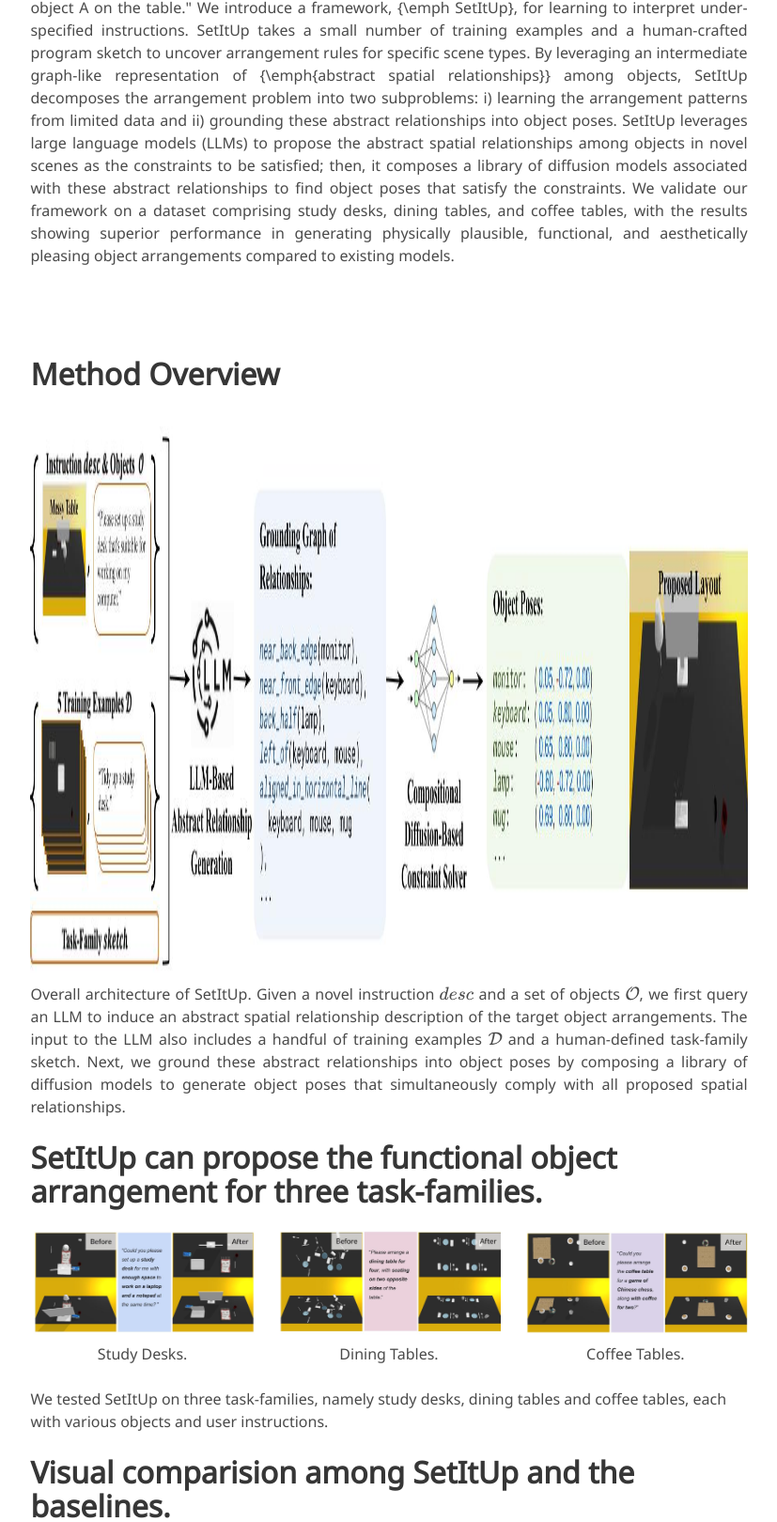
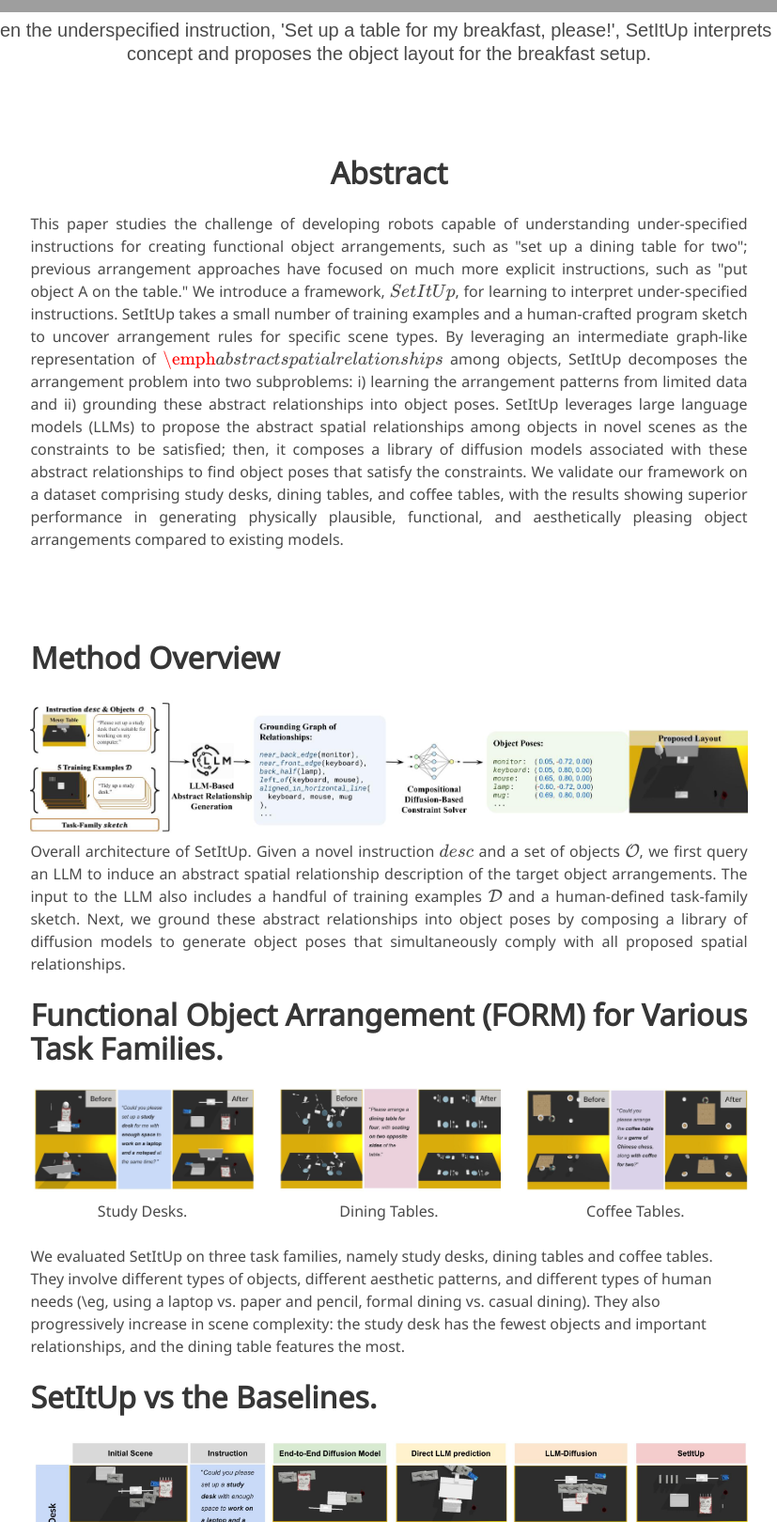
Before and after one commit to setitup-rss/setitup-rss.github.io, a plain HTML site: page index.html in a window 1280 px wide. Shown: the part 1180-2800 px from the top of the page at 94% size, without its empty margins (226-1053 px from the left). Drawn offline with nearby package versions, Linux system fonts and the light colour scheme; grey boxes are pictures that could not be loaded; some icons are missing; a web font is replaced by a local one.

Commit message:
resize images

```diff
--- a/index.html
+++ b/index.html
@@ -83,7 +83,7 @@
               Yilun Du<sup>2</sup>,
             </span>
             <span class="author-block">
-              Tomas Loz\'{a}no-P\'{e}rez<sup>2</sup>,
+              Tomas Loz\(\'{a}\)no-P\(\'{e}\)rez<sup>2</sup>,
             </span>
             <span class="author-block">
               Leslie Pack Kaebling<sup>2</sup>,
@@ -144,34 +144,12 @@
       <div class="columns is-centered">
         <div class="column is-full">
           <img id="teaserGif" src="./static/images/setitup.gif" alt="Teaser GIF" style="width: 100%; height: auto;">
-          <figcaption class="subtitle has-text-centered">SetItUp proposes the object arrangement for breakfast setup.</figcaption>
+          <figcaption class="subtitle has-text-centered">Given the underspecified instruction, 'Set up a table for my breakfast, please!', SetItUp interprets this concept and proposes the object layout for the breakfast setup.</figcaption>
         </div>
       </div>
     </div>
   </div>
 </section>
-<!-- <section class="hero teaser">
-  <div class="container is-max-desktop">
-    <div class="hero-body">
-      <div class="columns is-centered">
-        <div class="column is-one-third">
-          <img id="teaser1" src="./static/gif/cloth_final.gif" alt="Teaser 1" style="width: 100%; height: auto;">
-          <figcaption class="subtitle has-text-centered">Folding cloth.</figcaption>
-        </div>
-        <div class="column is-one-third">
-          <img id="teaser2" src="./static/gif/water_final.gif" alt="Teaser 2" style="width: 100%; height: auto;">
-          <figcaption class="subtitle has-text-centered">Pouring water.</figcaption>
-        </div>
-        <div class="column is-one-third">
-          <img id="teaser3" src="./static/gif/soup_final.gif" alt="Teaser 3" style="width: 100%; height: auto;">
-          <figcaption class="subtitle has-text-centered">Pouring soup.</figcaption>
-        </div>
-      </div>
-
-    </div>
-  </div>
-</section> -->
-
 
 <section class="section">
   <div class="container is-max-desktop">
@@ -182,8 +160,8 @@
         <div class="content has-text-justified">
           <p>
             This paper studies the challenge of developing robots capable of understanding under-specified instructions for creating functional object arrangements, such as "set up a dining table for two"; previous arrangement approaches have focused on much more explicit instructions, such as "put object A on the table."
-            We introduce a framework, {\emph SetItUp}, for learning to interpret under-specified instructions. SetItUp takes a small number of training examples and a human-crafted program sketch to uncover arrangement rules for specific scene types.
-            By leveraging an intermediate graph-like representation of {\emph{abstract spatial relationships}} among objects, SetItUp decomposes the arrangement problem into two subproblems: i) learning the arrangement patterns from limited data and ii) grounding these abstract relationships into object poses.
+            We introduce a framework, \( \textit{SetItUp} \), for learning to interpret under-specified instructions. SetItUp takes a small number of training examples and a human-crafted program sketch to uncover arrangement rules for specific scene types.
+            By leveraging an intermediate graph-like representation of \( \emph{abstract spatial relationships} \) among objects, SetItUp decomposes the arrangement problem into two subproblems: i) learning the arrangement patterns from limited data and ii) grounding these abstract relationships into object poses.
             SetItUp leverages large language models (LLMs) to propose the abstract spatial relationships among objects in novel scenes as the constraints to be satisfied; then, it composes a library of diffusion models associated with these abstract relationships to find object poses that satisfy the constraints.
             We validate our framework on a dataset comprising study desks, dining tables, and coffee tables, with the results showing superior performance in generating physically plausible, functional, and aesthetically pleasing object arrangements compared to existing models.
           </p>
@@ -197,21 +175,13 @@
 <section class="section">
   <div class="container is-max-desktop">
 
-    <!-- <div class="columns is-centered">
-      <div class="column is-four-fifths">
-        <h2 class="title is-3">Method Overview</h2>
-        <div class="content has-text-justified">
-          <img src="./static/images/comparision_simulators.jpg" alt="Comparison Image">
-          <p>Overall architecture of SetItUp. Given a novel instruction $\textit{desc}$ and a set of objects $\mathcal{O}$, we first query an LLM to induce an abstract spatial relationship description of the target object arrangements. The input to the LLM also includes a handful of training examples $\mathcal{D}$ and a human-defined task-family sketch. Next, we ground these abstract relationships into object poses by composing a library of diffusion models to generate object poses that simultaneously comply with all proposed spatial relationships.</p>
-        </div>
-      </div>
-    </div> -->
+
 
     <div class="columns is-centered">
       <div class="column is-four-fifths">
         <h2 class="title is-3">Method Overview</h2>
         <div class="content has-text-justified">
-          <object data="./static/images/method-overview.jpg" type="image/jpeg" width="100%" height="600px">
+          <object data="./static/images/method-overview.jpg" type="image/jpeg" width="100%">
             <!-- Fallback content for browsers that don't support the object tag -->
             <img src="./static/images/method-overview.jpg" alt="Method Overview">
           </object>
@@ -222,7 +192,7 @@
 
     <div class="columns is-centered">
       <div class="column is-four-fifths">
-        <h2 class="title is-3">SetItUp can propose the functional object arrangement for three task-families.</h2>
+        <h2 class="title is-3">Functional Object Arrangement (FORM) for Various Task Families.</h2>
         <div class="columns is-4">
           <div class="column">
             <img src="./static/images/task_family/study_desk.jpg" alt="Liquid">
@@ -237,21 +207,21 @@
             <figcaption class="has-text-centered">Coffee Tables.</figcaption>
           </div>
         </div>
-        <p>We tested SetItUp on three task-families, namely study desks, dining tables and coffee tables, each with various objects and user instructions.</p>
+        <p>We evaluated SetItUp on three task families, namely study desks, dining tables and coffee tables. They involve different types of objects, different aesthetic patterns, and different types of human needs (\eg, using a laptop vs. paper and pencil, formal dining vs. casual dining). They also progressively increase in scene complexity: the study desk has the fewest objects and important relationships, and the dining table features the most.</p>
       </div>
     </div>
 
     <div class="columns is-centered">
       <div class="column is-four-fifths">
-        <h2 class="title is-3">Visual comparision among SetItUp and the baselines.</h2>
+        <h2 class="title is-3">SetItUp vs the Baselines.</h2>
 
         <div class="columns is-centered">
           <div class="column is-full">
-            <object data="./static/images/all_methods.jpg" type="image/jpeg" width="100%" height="800px">
+            <object data="./static/images/all_methods.jpg" type="image/jpeg" width="100%" >
               <!-- Fallback content for browsers that don't support the object tag -->
               <img src="./static/images/all_methods.jpg" alt="All Methods Document">
             </object>
-            <figcaption class="has-text-centered">All Methods Comparision</figcaption>
+            <figcaption class="has-text-centered">We compare SetItUp with two baselines and an ablation of our method. </figcaption>
           </div>
         </div>
         <p>Evaluation on the generalization to novel instructions. Details on the seen-unseen splits are provided in the appendix. Our model shows the least amount of performance drop when generalizing to novel instructions.</p>
```
